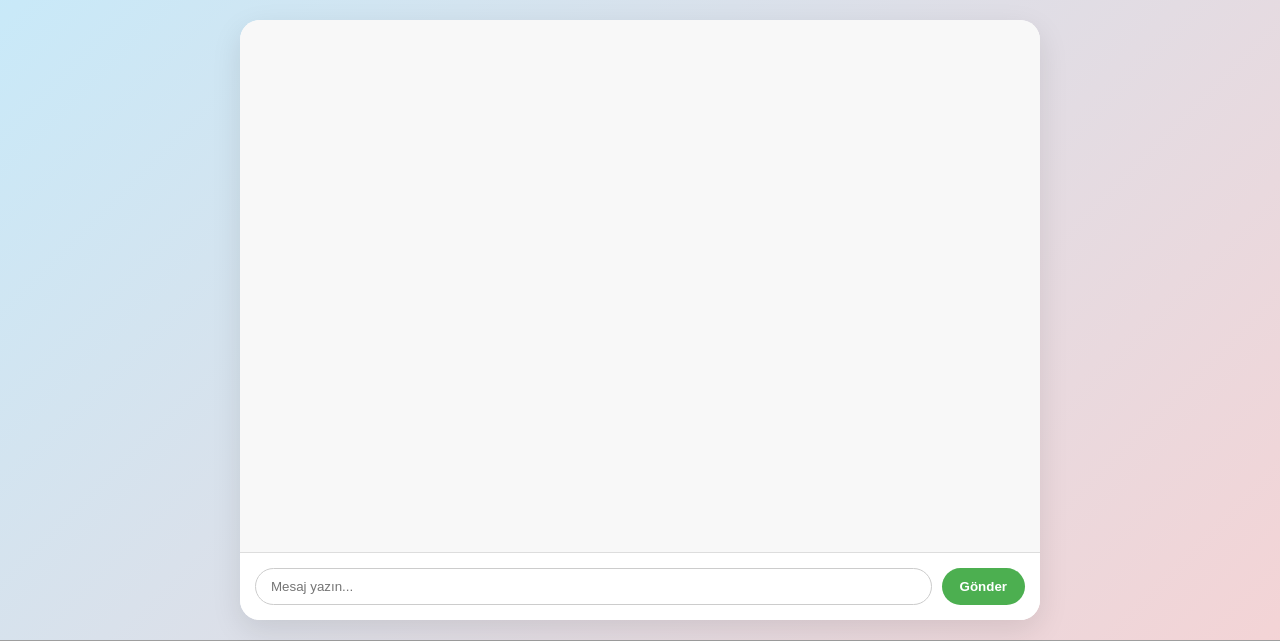
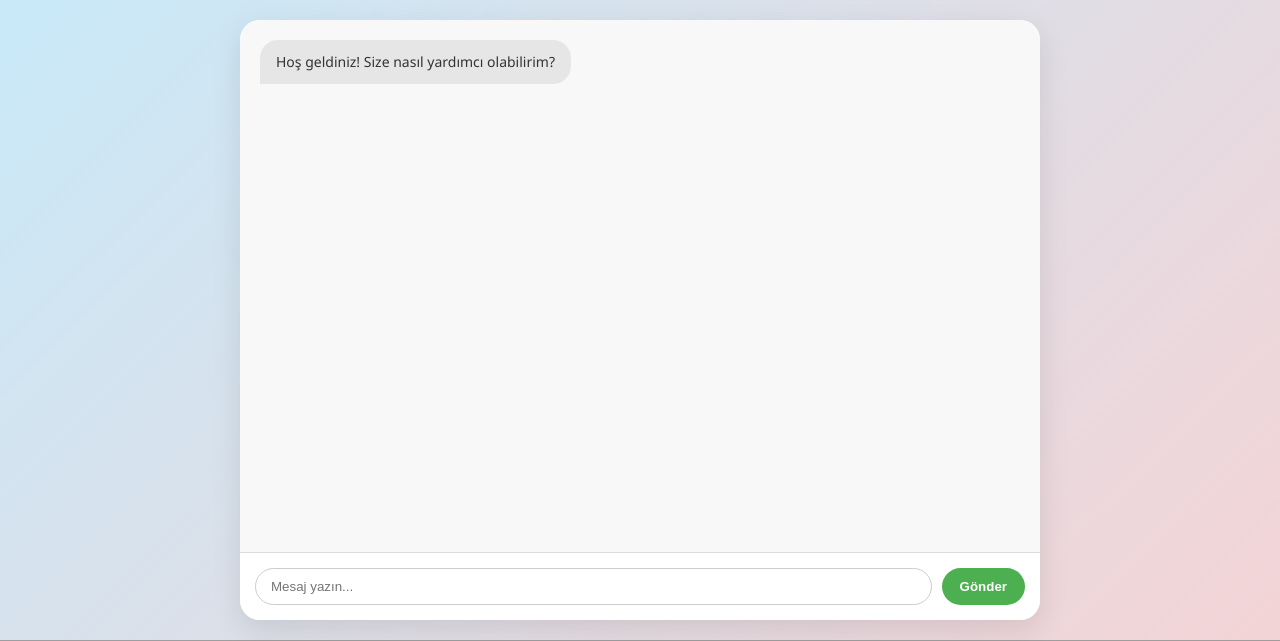
Before and after one commit to makdass1/YZTA.project, a Flask app: page /chatbot in a window 1280 px wide. Shown: the part 250-891 px from the top of the page. Run offline with Flask 3, Linux system fonts and the light colour scheme; grey boxes are pictures that could not be loaded.

Commit message:
Chatbota Hosgeldiniz kısmı eklendi

```diff
--- a/templates/chatbot.html
+++ b/templates/chatbot.html
@@ -173,6 +173,9 @@
                 addMessage("Bot şu anda cevap veremiyor 😕", "bot");
             }
         }
+       window.addEventListener("DOMContentLoaded", () => {
+    addMessage("Hoş geldiniz! Size nasıl yardımcı olabilirim?", "bot");
+});
     </script>
 
 </body>
```
